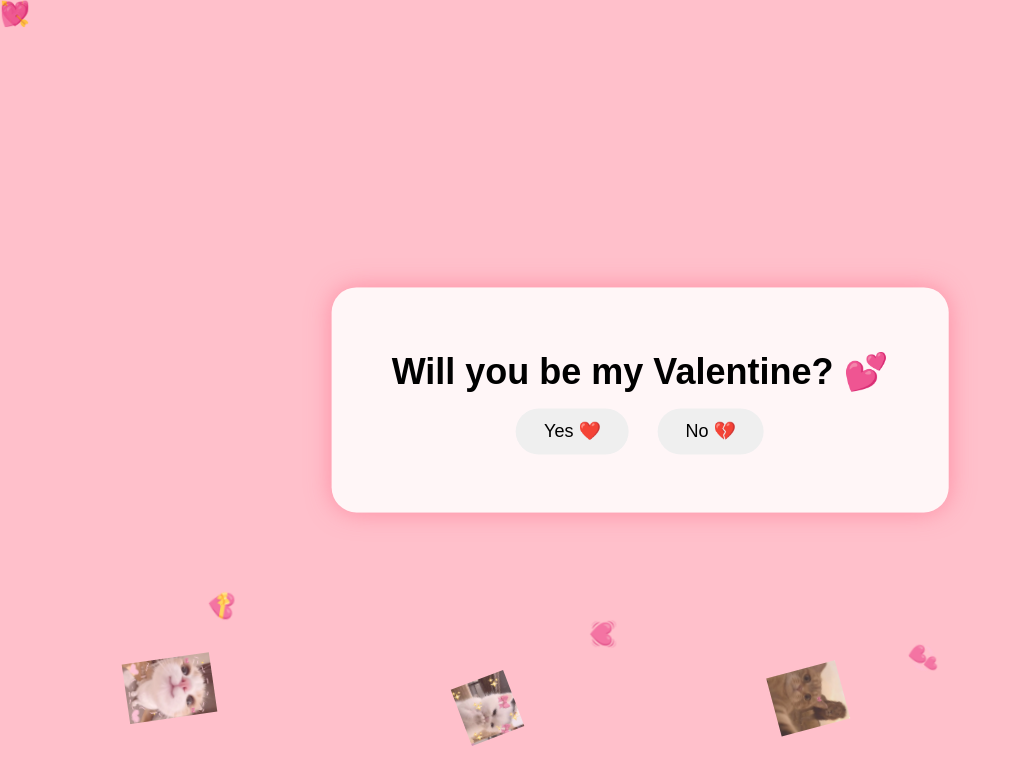
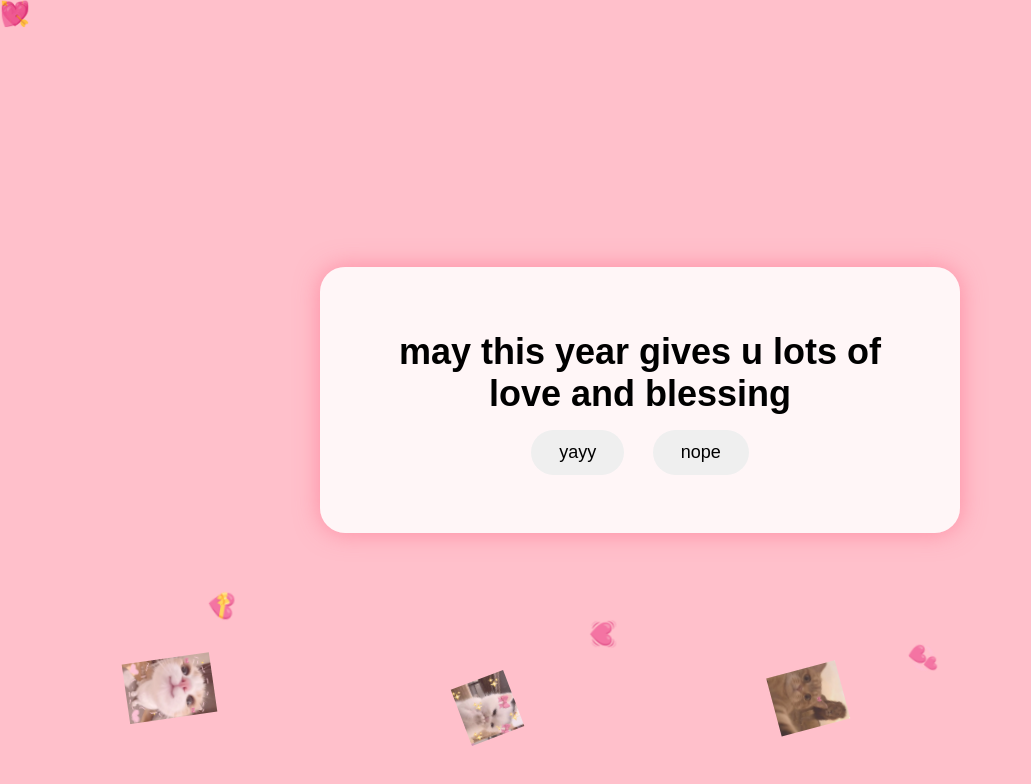
Before and after one commit to SumedhaGhuikhedkar/v---website, a plain HTML site: page index.html in a window 1280 px wide. Shown: the whole page, without its empty margins (0-1031 px from the left). Drawn offline with Linux system fonts and the light colour scheme.

Commit message:
Update index.html

```diff
--- a/index.html
+++ b/index.html
@@ -1,7 +1,7 @@
 <!DOCTYPE html>
 <html>
 <head>
-    <title>Be My Valentine 💖</title>
+    <title>Happy birthday</title>
     <link rel="stylesheet" href="style.css">
 </head>
 <body>
@@ -22,10 +22,10 @@
     </div>
 
     <div class="center-box">
-        <h1>Will you be my Valentine? 💕</h1>
+        <h1> may this year gives u lots of love and blessing</h1>
 
-        <button id="yesBtn" onclick="yesClicked()">Yes ❤️</button>
-        <button id="noBtn" onmouseover="moveNo()">No 💔</button>
+        <button id="yesBtn" onclick="yesClicked()"> yayy</button>
+        <button id="noBtn" onmouseover="moveNo()">nope</button>
 
         <p id="message"></p>
     </div>
```
